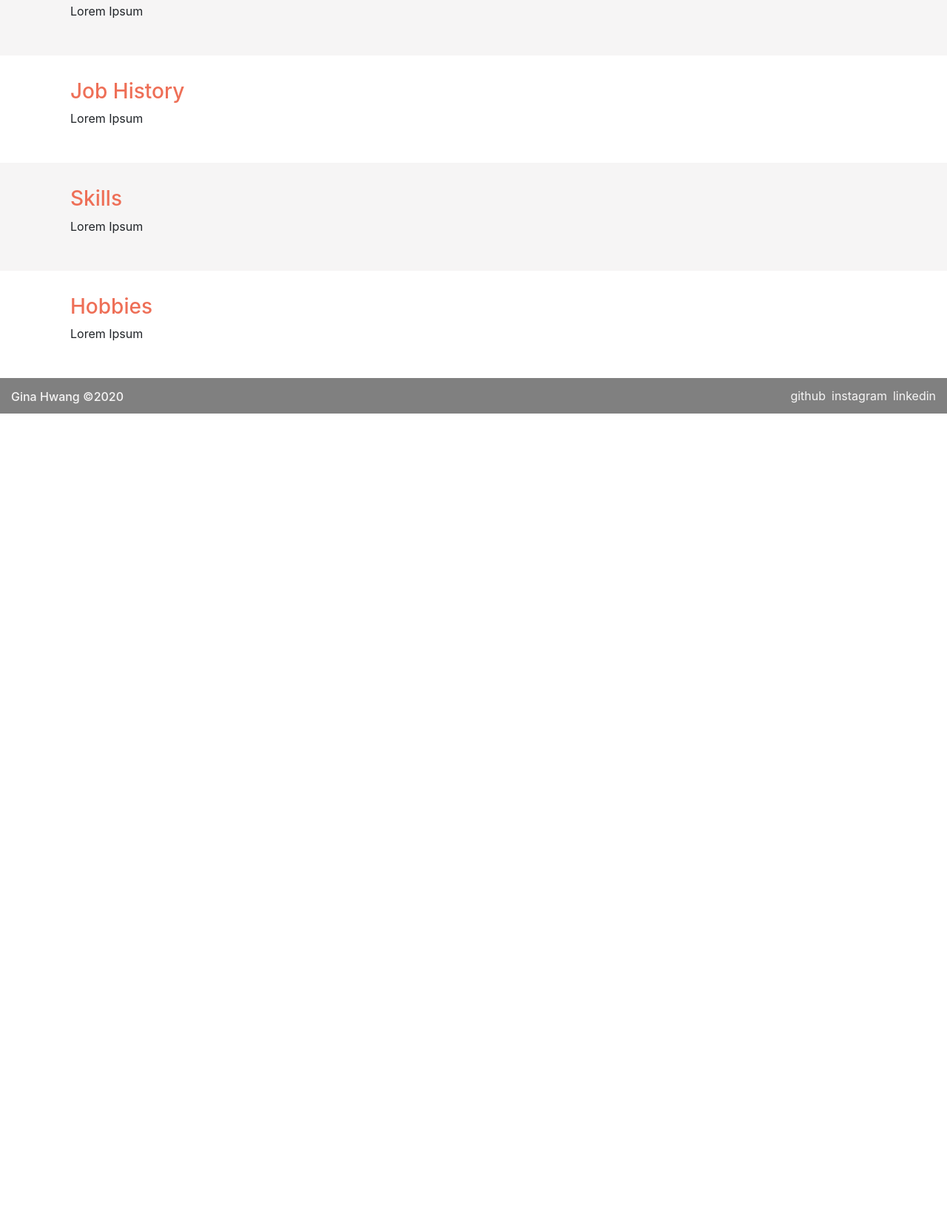
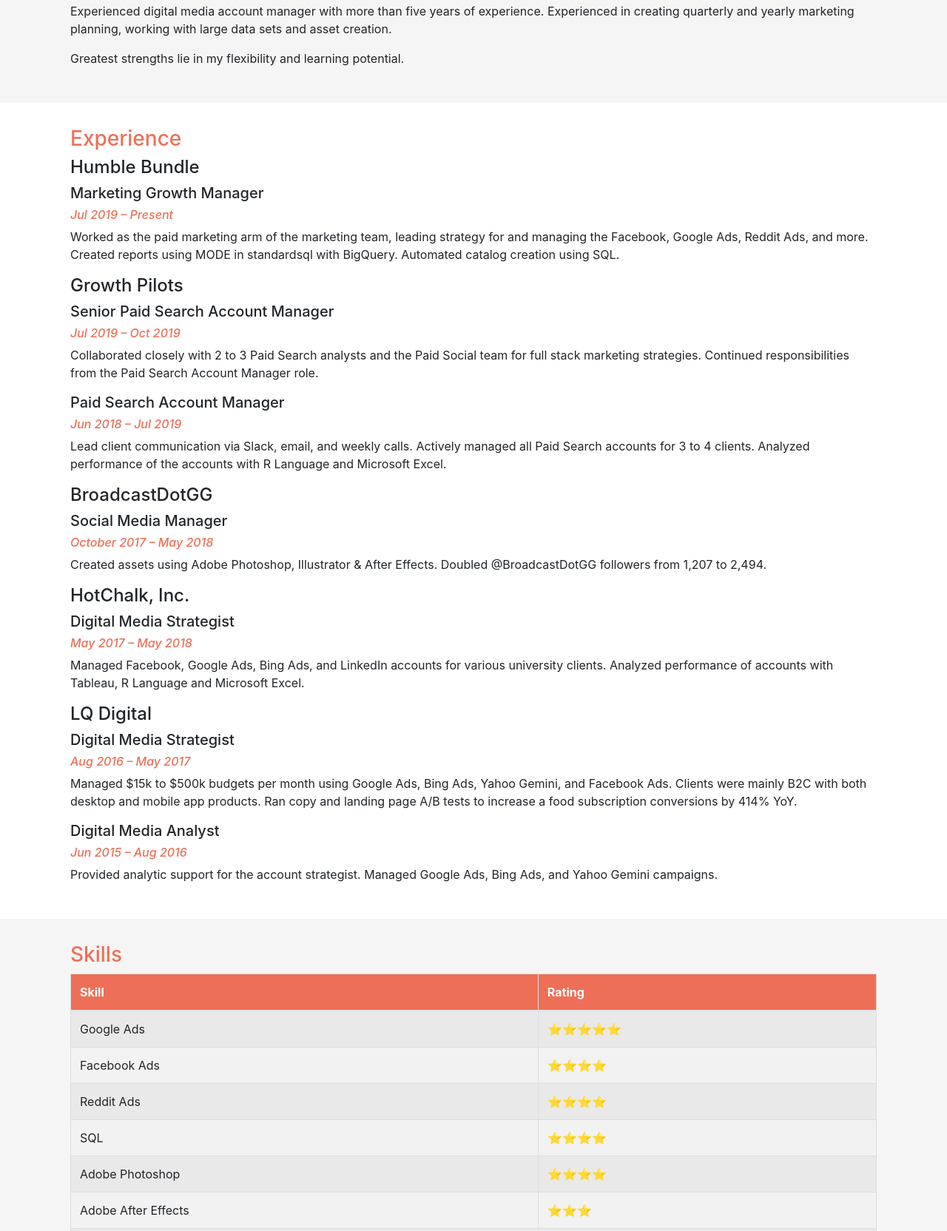
Before and after one commit to gyhwa/portfolio, a Gatsby site: page /cv in a window 1280 px wide. Shown: the part 295-1959 px from the top of the page at 74% size. Before the commit the page ends 854 px from the top, so only its background shows below. Built offline with nearby package versions, Linux system fonts and the light colour scheme; Gatsby itself is replaced by a stand-in of ours.

Commit message:
Create 404 page. Update 404.

```diff
--- /dev/null
+++ b/src/components/jobhistory.jsx
@@ -0,0 +1,31 @@
+import React from "react";
+import { Link } from "gatsby";
+import { cvData } from '../mock/data';
+import { Container, Row, Col } from 'react-bootstrap';
+
+export default function JobHistory() {
+  const jobs = cvData.jobs;
+  return (
+       <Container fluid>
+       <div className="pad">
+          <Row>
+            <Col>
+              <h3>Experience</h3>
+              {jobs.map(job => (
+                <div>
+                <h4>{job.name} </h4>
+                {job.positions.map(position => (
+                  <div>
+                    <h5>{position.name}</h5>
+                    <h6>{position.time}</h6>
+                    <p>{position.responsibilities}</p>
+                  </div>
+                ))}
+                </div>
+              ))}
+            </Col>
+          </Row>
+        </div>
+      </Container>
+  )
+}
--- a/src/components/partials/footer.jsx
+++ b/src/components/partials/footer.jsx
@@ -10,7 +10,7 @@ export default function Footer() {
        <Container fluid className="footer">
         <Row>
           <Col>
-            <h6> {footerData.title} ©{year}</h6>
+            <p> {footerData.title} ©{year}</p>
           </Col>
           <Col md="auto">
           <ul className="list-unstyled list-inline text-center">
--- a/src/components/project.jsx
+++ b/src/components/project.jsx
@@ -52,7 +52,7 @@ class Project extends React.Component {
               <div className="pad">
                 <Row className="mb-4 mt-4">
                   <Col>
-                  <h1> Here is what I have been up to: </h1>
+                  <h1> Projects </h1>
                   </Col>
                   <Col md="auto">
                     <ButtonGroup aria-label="Basic example">
--- /dev/null
+++ b/src/components/skills.jsx
@@ -0,0 +1,35 @@
+import React from "react";
+import { Link } from "gatsby";
+import { cvData } from '../mock/data';
+import { Container, Row, Col,Table  } from 'react-bootstrap';
+
+export default function Skills() {
+  const skills = cvData.skills;
+  return (
+       <Container fluid className="light-grey">
+       <div className="pad">
+          <Row>
+            <Col>
+              <h3>Skills</h3>
+              <Table striped className="markdown">
+                <thead>
+                  <tr>
+                    <th>Skill</th>
+                    <th>Rating</th>
+                  </tr>
+                </thead>
+                <tbody>
+              {skills.map(skill => (
+                <tr>
+                  <td>{skill.name}</td>
+                  <td>{skill.rating}</td>
+                </tr>
+              ))}
+              </tbody>
+            </Table>
+            </Col>
+          </Row>
+        </div>
+      </Container>
+  )
+}
--- a/src/content/project/goodmark.mdx
+++ b/src/content/project/goodmark.mdx
@@ -77,7 +77,13 @@ import { Container, Row, Col } from 'react-bootstrap';
     <Row>
       <Col className="mt-4">
       ## Technology Used
-      Node.js, MongoDB (mongoose) and EJS.
+      ### Tools
+      * <Link to="https://nodejs.org/en/">Node.js</Link> - Back-End JavaScript runtime
+      * <Link to="https://mongoosejs.com/">Mongoose</Link> - MongoDB Object modeling
+      * <Link to="https://ejs.co/">EJS</Link> - Embedded Javascript templating
+      * <Link to="https://react-bootstrap.github.io/">Bootstrap React</Link> - Front-End UI library
+
+
 
       **Notable Packages:**
         * Passport for user authentication
--- a/src/content/project/portfolio.mdx
+++ b/src/content/project/portfolio.mdx
@@ -58,9 +58,6 @@ import { Container, Row, Col } from 'react-bootstrap';
       Another design choice that was changed, was initially the CV was below the hero container instead of the projects. This created an extremely boring front page as it was quite a bit of text.
 
       ### To Do
-
-      * Update the CV
-      * Separate the CV into components for clean organization
       * Font choices
      </Col>
     </Row>
--- a/src/mock/data.js
+++ b/src/mock/data.js
@@ -25,3 +25,111 @@ export const footerData = {
     }
   ]
 };
+
+export const cvData = {
+  skills: [
+    {
+      name: "Google Ads",
+      rating: "⭐⭐⭐⭐⭐"
+    },
+    {
+      name: "Facebook Ads",
+      rating: "⭐⭐⭐⭐"
+    },
+    {
+      name: "Reddit Ads",
+      rating: "⭐⭐⭐⭐"
+    },
+    {
+      name: "SQL",
+      rating: "⭐⭐⭐⭐"
+    },
+    {
+      name: "Adobe Photoshop",
+      rating: "⭐⭐⭐⭐"
+    },
+    {
+      name: "Adobe After Effects",
+      rating: "⭐⭐⭐"
+    },
+    {
+      name: "Sketch",
+      rating: "⭐⭐⭐"
+    },
+    {
+      name: "HTML/CSS",
+      rating: "⭐⭐"
+    },
+    {
+      name: "JavaScript",
+      rating: "⭐"
+    }
+  ],
+  jobs: [
+    // position
+    {
+      name: 'Humble Bundle',
+      positions: [
+        {
+          name: "Marketing Growth Manager",
+          time: "Jul 2019 – Present",
+          responsibilities: "Worked as the paid marketing arm of the marketing team, leading strategy for and managing the Facebook, Google Ads, Reddit Ads, and more. Created reports using MODE in standardsql with BigQuery. Automated catalog creation using SQL."
+        }
+      ]
+    },
+    // position
+    {
+      name: 'Growth Pilots',
+      positions: [
+        {
+          name: "Senior Paid Search Account Manager",
+          time: "Jul 2019 – Oct 2019",
+          responsibilities: "Collaborated closely with 2 to 3 Paid Search analysts and the Paid Social team for full stack marketing strategies. Continued responsibilities from the Paid Search Account Manager role."
+        },
+        {
+          name: "Paid Search Account Manager",
+          time: "Jun 2018 – Jul 2019",
+          responsibilities: "Lead client communication via Slack, email, and weekly calls. Actively managed all Paid Search accounts for 3 to 4 clients. Analyzed performance of the accounts with R Language and Microsoft Excel."
+        }
+      ]
+    },
+    // position
+    {
+      name: 'BroadcastDotGG',
+      positions: [
+        {
+          name: "Social Media Manager",
+          time: "October 2017 – May 2018",
+          responsibilities: "Created assets using Adobe Photoshop, Illustrator & After Effects. Doubled @BroadcastDotGG followers  from 1,207 to 2,494."
+        }
+      ]
+    },
+    // position
+    {
+      name: 'HotChalk, Inc.',
+      positions: [
+        {
+          name: "Digital Media Strategist",
+          time: "May 2017 – May 2018",
+          responsibilities: "Managed Facebook, Google Ads, Bing Ads, and LinkedIn accounts for various university clients. Analyzed performance of accounts with Tableau, R Language and Microsoft Excel."
+        }
+      ]
+    },
+    // position
+    {
+      name: 'LQ Digital',
+      positions: [
+        {
+          name: "Digital Media Strategist",
+          time: "Aug 2016 – May 2017",
+          responsibilities: "Managed $15k to $500k budgets per month using Google Ads, Bing Ads, Yahoo Gemini, and Facebook Ads. Clients were mainly B2C with both desktop and mobile app products. Ran copy and landing page A/B tests to increase a food subscription conversions by 414% YoY."
+        },
+        {
+          name: "Digital Media Analyst",
+          time: "Jun 2015 – Aug 2016",
+          responsibilities: "Provided analytic support for the account strategist. Managed Google Ads, Bing Ads, and Yahoo Gemini campaigns."
+        }
+      ]
+    }
+  ]
+};
--- a/src/pages/cv.js
+++ b/src/pages/cv.js
@@ -1,6 +1,8 @@
 import React from "react"
 import Layout from '../components/layout';
 import { Container, Row, Col } from 'react-bootstrap';
+import JobHistory from '../components/jobhistory';
+import Skills from '../components/skills';
 
 export default function CV() {
   return(
@@ -9,7 +11,7 @@ export default function CV() {
       <Row>
         <Col>
           <div className="pad">
-            <h1>About Me + CV:</h1>
+            <h1>CV</h1>
           </div>
           </Col>
         </Row>
@@ -20,38 +22,40 @@ export default function CV() {
         <Col>
         <div className="pad">
           <h3>Bio</h3>
-          <p> Lorem Ipsum </p>
+          <p> Experienced digital media account manager with more than five years of experience. Experienced in creating quarterly and yearly marketing planning, working with large data sets and asset creation. </p>
+          <p>Greatest strengths lie in my flexibility and learning potential. </p>
         </div>
         </Col>
       </Row>
     </Container>
 
+    <JobHistory />
+
+    <Skills />
+
     <Container fluid>
-      <Row>
-        <Col>
-          <div className="pad">
-            <h3>Job History</h3>
-            <p> Lorem Ipsum </p>
-          </div>
-        </Col>
-      </Row>
-    </Container>
-    <Container fluid className="light-grey">
     <div className="pad">
       <Row>
         <Col>
-            <h3>Skills</h3>
-            <p> Lorem Ipsum </p>
+            <h3>Education</h3>
+            <h4> University of California - Berkeley </h4>
+            <h6> May 2011 - May 2015 </h6>
+            <p> Molecular Cell Biology, BA </p>
         </Col>
       </Row>
       </div>
     </Container>
-    <Container fluid>
+
+    <Container fluid className="light-grey">
       <Row>
         <div className="pad">
           <Col>
             <h3>Hobbies</h3>
-            <p> Lorem Ipsum </p>
+            <ul>
+              <li>Games - Slay the Spire, Hearthstone, Overwatch</li>
+              <li>Drawing</li>
+              <li>Running</li>
+            </ul>
           </Col>
         </div>
       </Row>
--- a/src/styles/global.css
+++ b/src/styles/global.css
@@ -2,10 +2,18 @@ h3 {
   color: #ee6f57;
 }
 
+h6 {
+  color: #ee6f57;
+  font-style: italic;
+}
 
 /* General Guidelines */
 .hero {
   padding: 10rem 10rem 10rem;
+}
+
+.large {
+  font-size: 10rem;
 }
 
 .pad {
```
Also changed, not shown: src/pages/404.js (+13 -3 lines).
